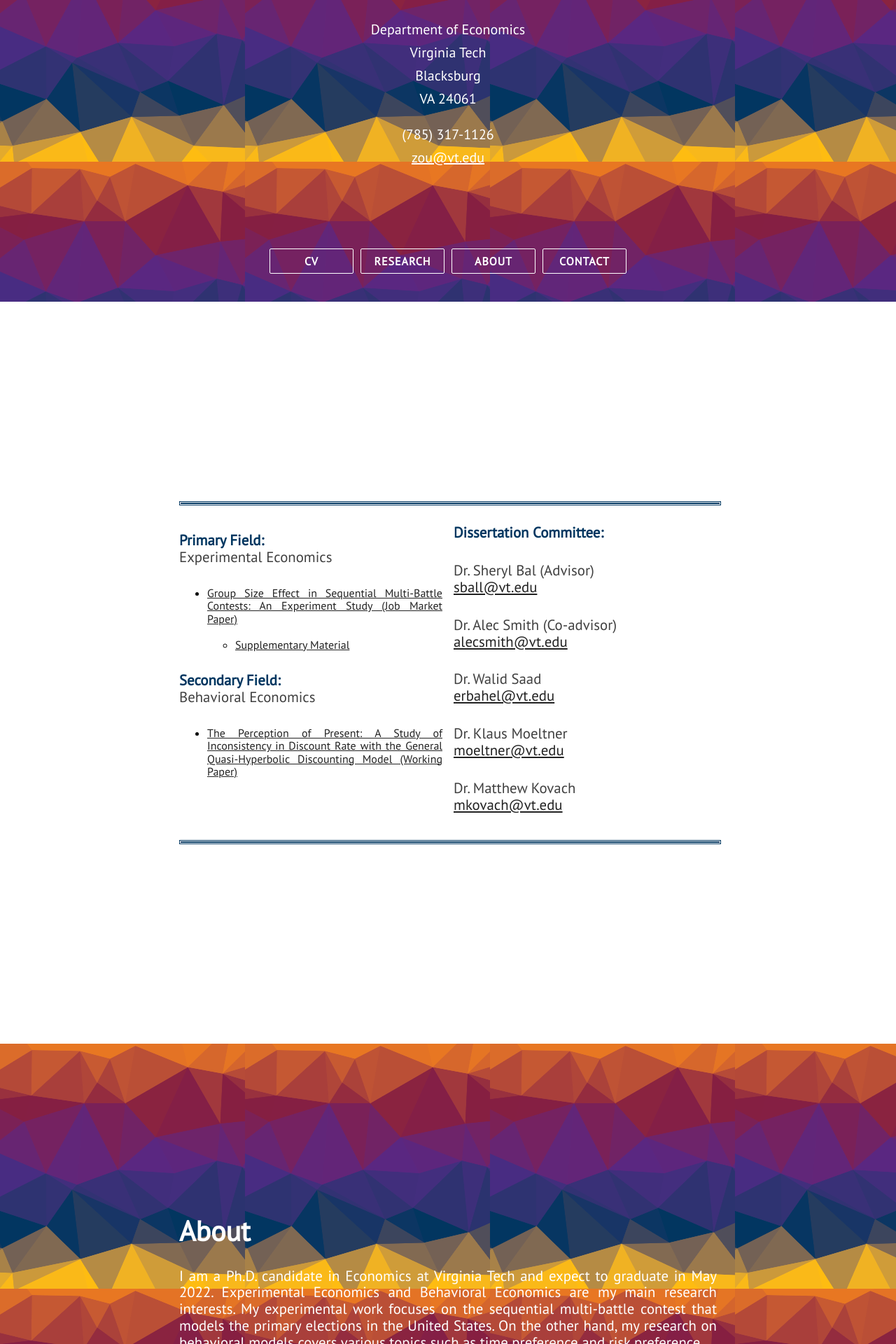
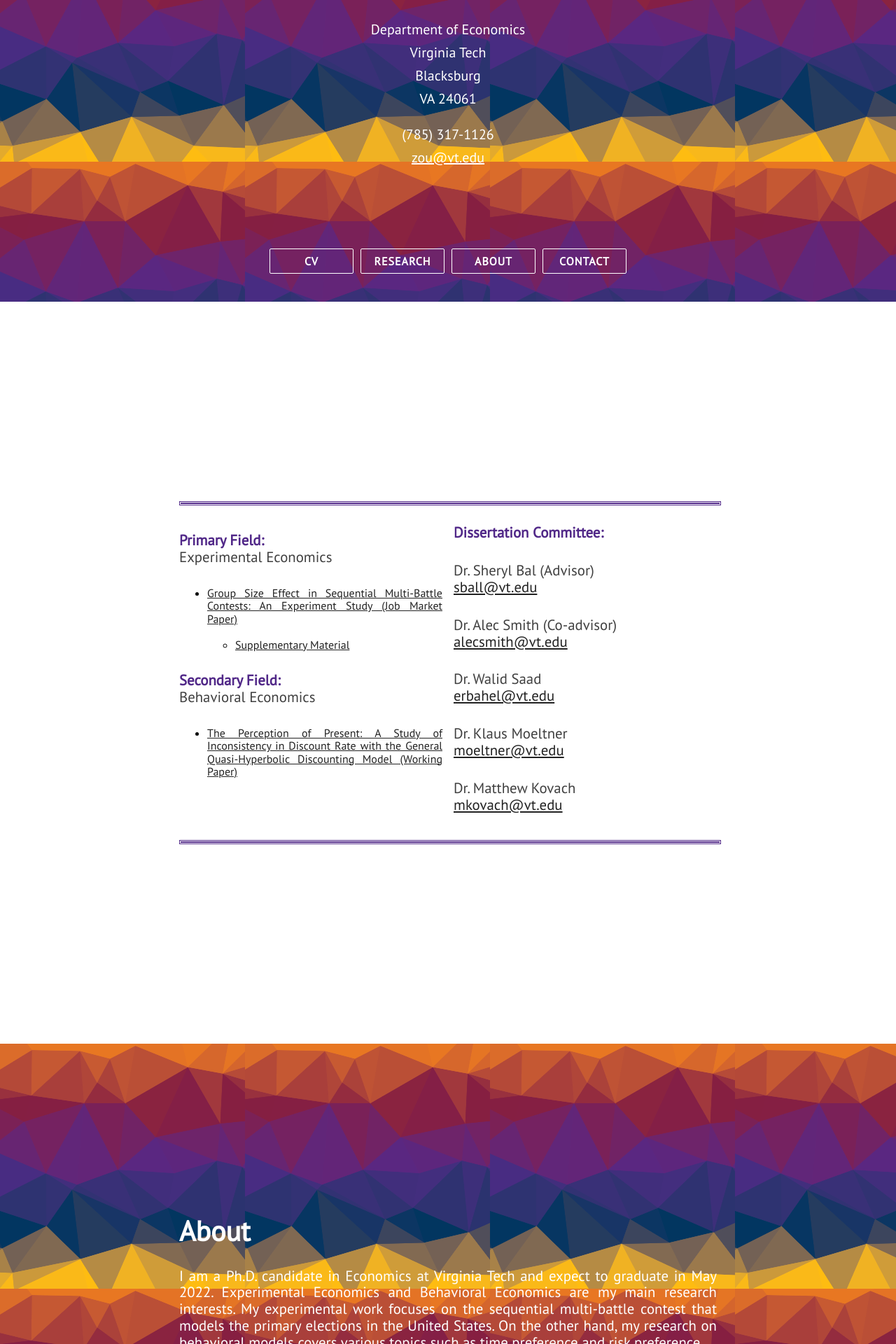
Before and after one commit to KevinKCV/kevinzou, a Jekyll site: the page built from index.html, in a window 1280 px wide. Shown: the part 469-2389 px from the top of the page at 70% size. Built offline with Jekyll 4.4.1, drawn with Linux system fonts in a browser that asks for light colours; nearby versions of some CDN libraries.

Commit message:
Update 01info.html

```diff
--- a/_includes/01info.html
+++ b/_includes/01info.html
@@ -5,10 +5,10 @@
 
 
         <div class="multi">
-            <hr class="no-col" style="border: none 5px; border: double rgb(0, 54, 96); width: 100%;">
+            <hr class="no-col" style="border: none 5px; border: double rgb(81, 40, 136); width: 100%;">
 
             <p class="paragraph-text">
-            <b class="paragraph-text" style="color:rgb(0, 54, 96)"> Primary Field:</b> <br>
+            <b class="paragraph-text" style="color:rgb(81, 40, 136)"> Primary Field:</b> <br>
              Experimental Economics </p>
 
             <ul>
@@ -24,7 +24,7 @@
 
 
             <p class="paragraph-text">
-            <b class="paragraph-text" style="color:rgb(0, 54, 96)"> Secondary Field:</b><br>
+            <b class="paragraph-text" style="color:rgb(81, 40, 136)"> Secondary Field:</b><br>
             Behavioral Economics </p>
 
 
@@ -38,7 +38,7 @@
             <h3></h3>
 
 
-            <b class="paragraph-text" style="color:rgb(0, 54, 96)"> Dissertation Committee:</b><br>
+            <b class="paragraph-text" style="color:rgb(81, 40, 136)"> Dissertation Committee:</b><br>
 
             <p class="paragraph-text"> Dr. Sheryl Bal (Advisor) <br>
             <a href="mailto:{{ ntideman@vt.edu }}">sball@vt.edu</a></p>
@@ -58,7 +58,7 @@
 
 
 
-            <hr class="no-col" style="border: none 5px; border: double rgb(0, 54, 96); width: 100%;">
+            <hr class="no-col" style="border: none 5px; border: double rgb(81, 40, 136); width: 100%;">
         </div>
     </section>
 </div>
```
